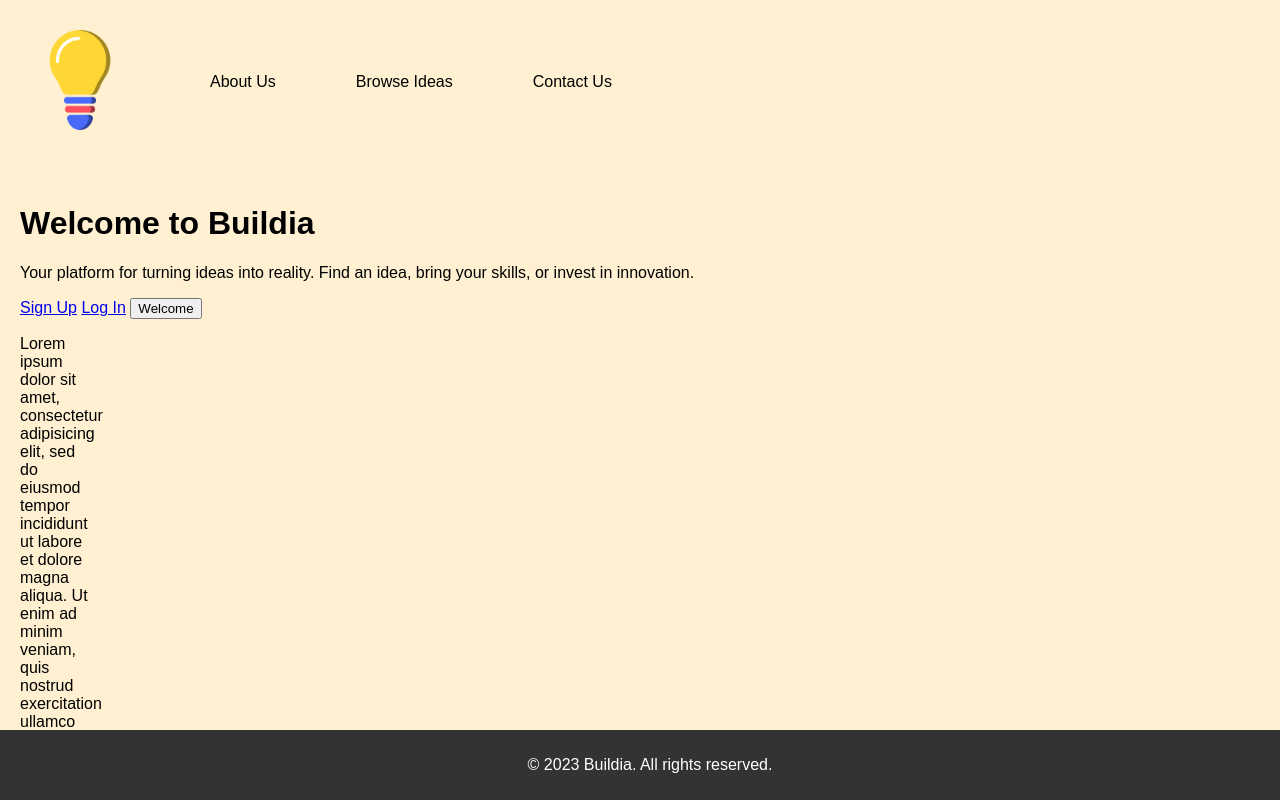
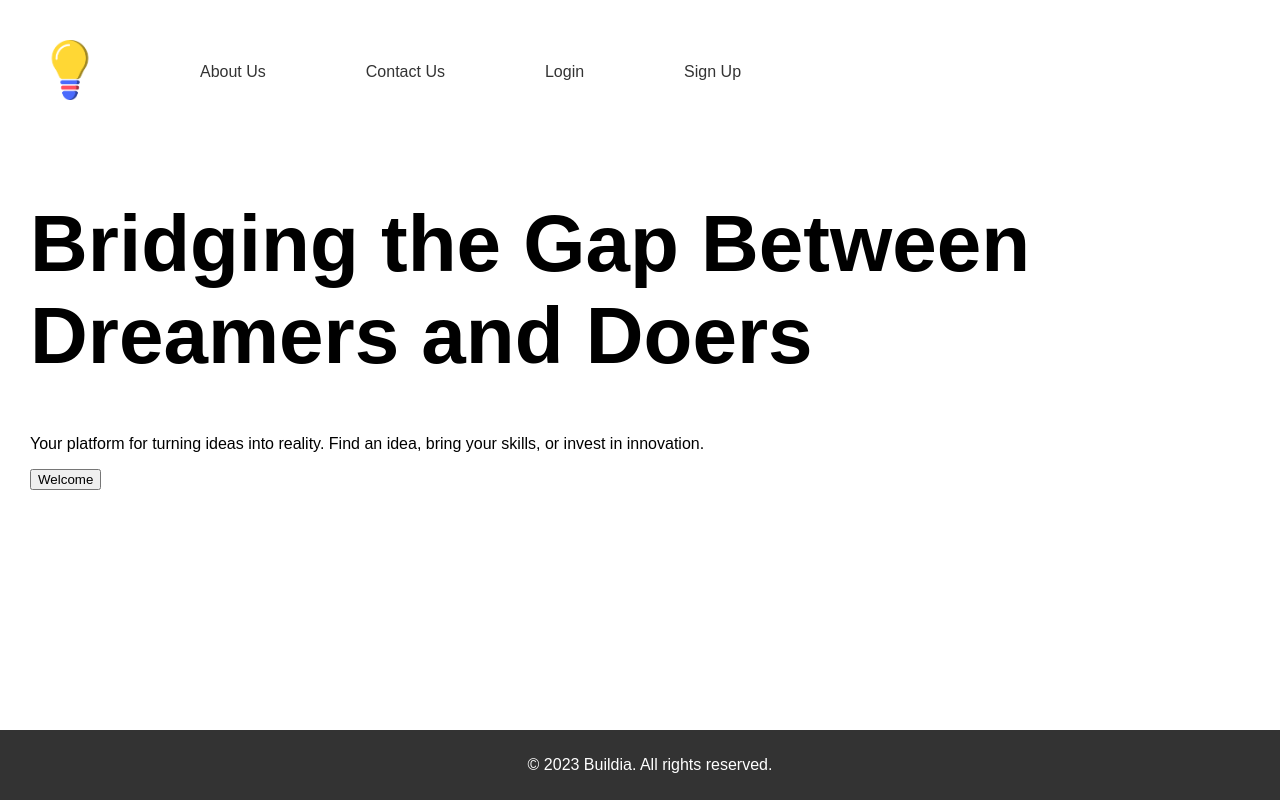
Before and after one commit to buildia/buildia-website, a plain HTML site: page index.html in a window 1280 px wide. Shown: the top 800 px of the page. Drawn offline with Linux system fonts and the light colour scheme.

Commit message:
updated website

```diff
--- a/css/main.css
+++ b/css/main.css
@@ -6,22 +6,18 @@ body {
     font-family: Arial, sans-serif;
     margin: 0;
     padding: 0;
-    background-color: rgb(255,240,210);
+    background-color: "white");
 }
 
 main {
-    padding: 20px;
+    padding: 0px 30px;
 }
 
 header {
-    background-color: rgb(255,240,210);
+    background-color: "white";
     color: white;
     padding: 30px 30px;
     text-align: left;
-}
-
-.scroll_test {
-  width: 70px;
 }
 
 nav a {
@@ -35,13 +31,43 @@ nav a {
 }
 
 .logo_link img{
-  width: 100px;
+  width: 60px;
   height: auto;
 }
 
 .navbar {
+  list-style: none;
+  margin: 0;
+  padding: 0;
   display: flex;
-  align-items: center; /* Vertically aligns the items in the center */
+  align-items: center;
+
+}
+
+.navbar li {
+  padding: 10px;
+}
+
+.right {
+  display: flex;
+}
+
+.right li {
+  padding: 10px;
+}
+
+.navbar a {
+  text-decoration: none;
+  color: #333;
+}
+
+
+
+
+
+#main-title{
+  width: 100%;
+  font-size: 80px;
 }
 
 footer {
--- a/index.html
+++ b/index.html
@@ -27,29 +27,30 @@
     <noscript><iframe src="https://www.googletagmanager.com/ns.html?id=GTM-5X9X838T"
     height="0" width="0" style="display:none;visibility:hidden"></iframe></noscript>
     <!-- End Google Tag Manager (noscript) -->
+
     <header>
-        <nav class="navbar">
-            <a href="index.html" class="logo_link">
-              <img src="img/buildia_logo2.png" alt="Home">
-            </a>
-            <a href="pages/about.html">About Us</a>
-            <a href="pages/browse.html">Browse Ideas</a>
-            <a href="pages/contact.html">Contact Us</a>
-        </nav>
+      <nav>
+        <ul class="navbar">
+          <li><a href="index.html" class="logo_link">
+            <img src="img/buildia_logo2.png" alt="Home">
+          </a></li>
+          <li><a href="pages/about.html">About Us</a></li>
+          <li><a href="pages/contact.html">Contact Us</a></li>
+          <div class="right">
+            <li><a href="pages/login.html">Login</a></li>
+            <li><a href="pages/signup.html">Sign Up</a></li>
+          </div>
+        </ul>
+      </nav>
     </header>
 
     <main>
-        <h1>Welcome to Buildia</h1>
+        <h1 id="main-title">Bridging the Gap Between Dreamers and Doers</h1>
         <p>Your platform for turning ideas into reality. Find an idea, bring your skills, or invest in innovation.</p>
-        <a href="pages/signup.html">Sign Up</a>
-        <a href="pages/login.html">Log In</a>
 
         <!-- Add more content as needed -->
 
         <button id="welcome-button">Welcome</button>
-        <p class="scroll_test">
-            Lorem ipsum dolor sit amet, consectetur adipisicing elit, sed do eiusmod tempor incididunt ut labore et dolore magna aliqua. Ut enim ad minim veniam, quis nostrud exercitation ullamco laboris nisi ut aliquip ex ea commodo consequat. Duis aute irure dolor in reprehenderit in voluptate velit esse cillum dolore eu fugiat nulla pariatur. Excepteur sint occaecat cupidatat non proident, sunt in culpa qui officia deserunt mollit anim id est laborum.
-        </p>
 
     </main>
 
```
